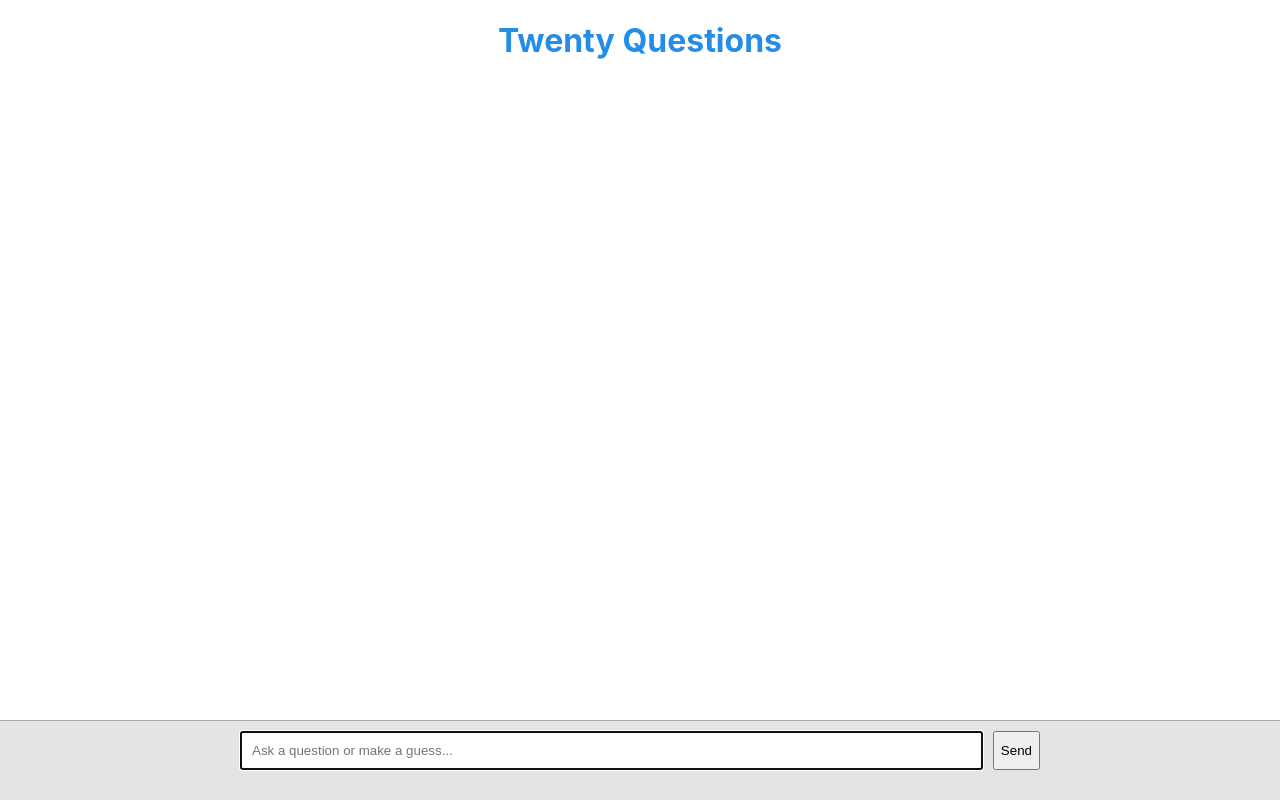
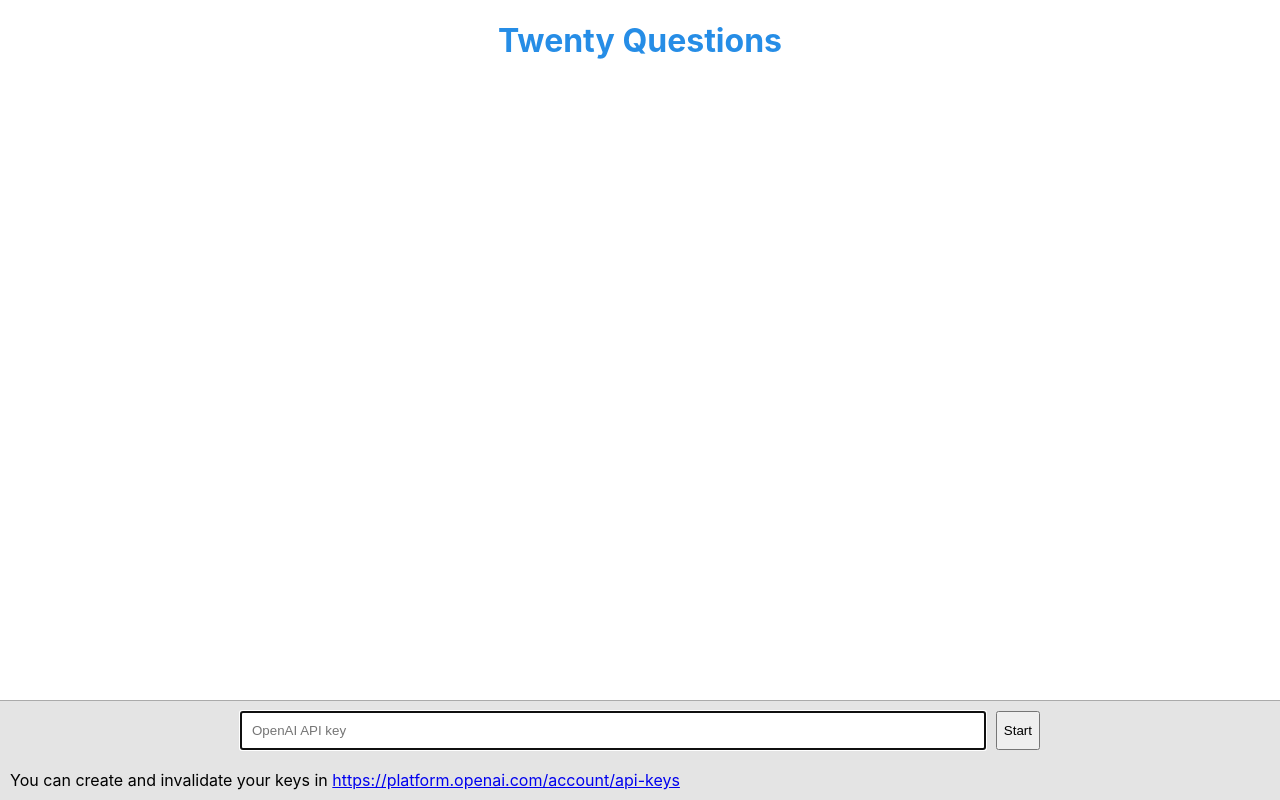
Before and after one commit to siadat/twenty-questions, a React (Create React App) app in the folder webapp/: page / in a window 1280 px wide. Built offline with nearby package versions, Linux system fonts and the light colour scheme.

Commit message:
ask for OpenAI key from user

```diff
--- a/webapp/src/App.css
+++ b/webapp/src/App.css
@@ -44,7 +44,11 @@ h1 {
 
 .input-container input {
   padding:10px;
-  margin: 0 10px 0 0;
+  margin:0;
+}
+
+button {
+  margin-left:10px;
 }
 
 .messages .message {
--- a/webapp/src/App.tsx
+++ b/webapp/src/App.tsx
@@ -14,15 +14,16 @@ interface Message {
   sender: 'user' | 'server';
 }
 
-type GameState = 'playing' | 'completed';
+type GameState = 'setup' | 'playing' | 'completed';
 
 
 function App() {
   const [errorMessage, setErrorMessage] = useState<string>('');
   const [messages, setMessages] = useState<Message[]>([]);
   const [input, setInput] = useState<string>('');
+  const [apikey, setAPIKey] = useState<string>('');
   const lastMessageRef = useRef<HTMLLIElement | null>(null);
-  const [gameState, setGameState] = useState<GameState>('playing');
+  const [gameState, setGameState] = useState<GameState>('setup');
 
   useEffect(() => {
     if (lastMessageRef.current) {
@@ -34,7 +35,7 @@ function App() {
   const sendMessage = async () => {
     if (input.trim() === '') return;
 
-    const request_data = { text: input };
+    const request_data = { text: input, apikey: apikey };
     setMessages(messages => [...messages, { ...request_data, sender: 'user' }]);
     setInput('');
 
@@ -59,9 +60,20 @@ function App() {
     }
   };
 
-  const handleKeyPress = (event: React.KeyboardEvent<HTMLInputElement>) => {
+  const saveAPIKey = () => {
+    // TODO: save in cookie?
+    setGameState("playing")
+  }
+
+  const handleKeyPressMessage = (event: React.KeyboardEvent<HTMLInputElement>) => {
     if (event.key === 'Enter') {
       sendMessage();
+    }
+  };
+
+  const handleKeyPressAPIKey = (event: React.KeyboardEvent<HTMLInputElement>) => {
+    if (event.key === 'Enter') {
+      saveAPIKey();
     }
   };
 
@@ -102,25 +114,45 @@ function App() {
       </div>
       <div className="dock-bottom">
         <div className="input-container">
-        { gameState === 'playing' ?
+
+        { gameState === 'setup' &&
+          <>
+              <input
+                style={{ width: '100%' }}
+                type="text"
+                value={apikey}
+                onChange={(e) => setAPIKey(e.target.value)}
+                onKeyPress={handleKeyPressAPIKey}
+                placeholder="OpenAI API key"
+                autoFocus={true}
+              />
+              <button onClick={() => setGameState("playing")}>Start</button>
+          </>
+        }
+
+        { gameState === 'playing' &&
             <>
               <input
                 style={{ width: '100%' }}
                 type="text"
                 value={input}
                 onChange={(e) => setInput(e.target.value)}
-                onKeyPress={handleKeyPress}
+                onKeyPress={handleKeyPressMessage}
                 placeholder="Ask a question or make a guess..."
                 autoFocus={true}
               />
               <button onClick={sendMessage}>Send</button>
+              <button onClick={() => setGameState("setup")}>⚙️</button>
             </>
-        :
+        }
+
+        { gameState === 'completed' && <> Completed! </> }
+        </div>
+        { gameState === 'setup' &&
           <>
-          Completed!
+            You can create and invalidate your keys in <a target="_blank" href="https://platform.openai.com/account/api-keys">https://platform.openai.com/account/api-keys</a>
           </>
         }
-        </div>
       </div>
     </div>
   </>;
```
Also changed, not shown: 1 other file (tests, documents, lock files or other folders).
